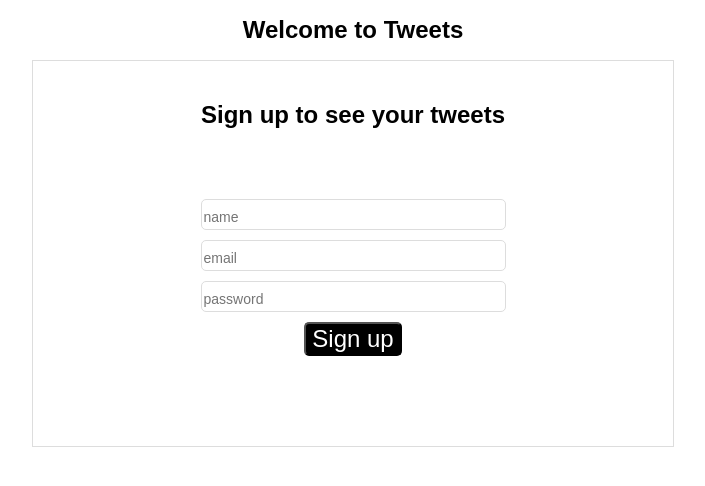
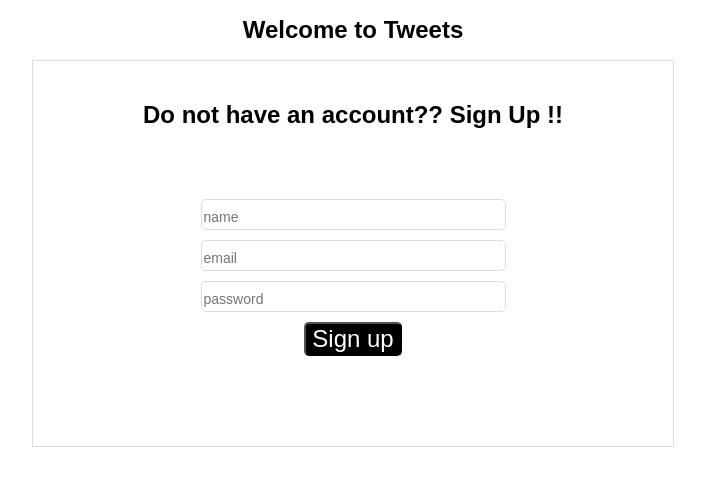
Before and after one commit to awesome-graphql-space/react-graphql, a React (Create React App) app: page / in a window 1280 px wide. Shown: the top 486 px of the page, without its empty margins (287-992 px from the left). Built offline with nearby package versions, Linux system fonts and the light colour scheme.

Commit message:
sign up style changes

```diff
--- a/src/components/SignupForm.js
+++ b/src/components/SignupForm.js
@@ -53,8 +53,9 @@ class SignupForm extends Component {
     return (
       <Form onSubmit={this.signUp}>
         <Title>
-          Sign up to see your tweets
+          Do not have an account??  Sign Up !!
         </Title>
+
         <Input placeholder="name" type="text" name="name" />
         <Input placeholder="email" type="email" name="email" />
         <Input placeholder="password" type="password" name="password" />
```
